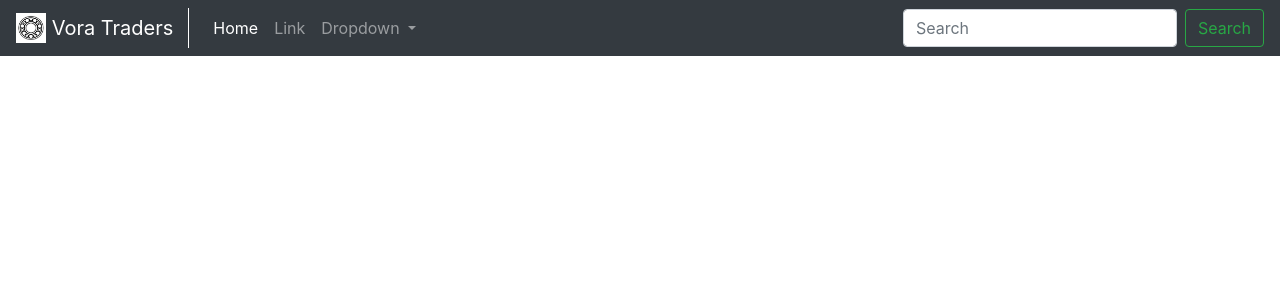
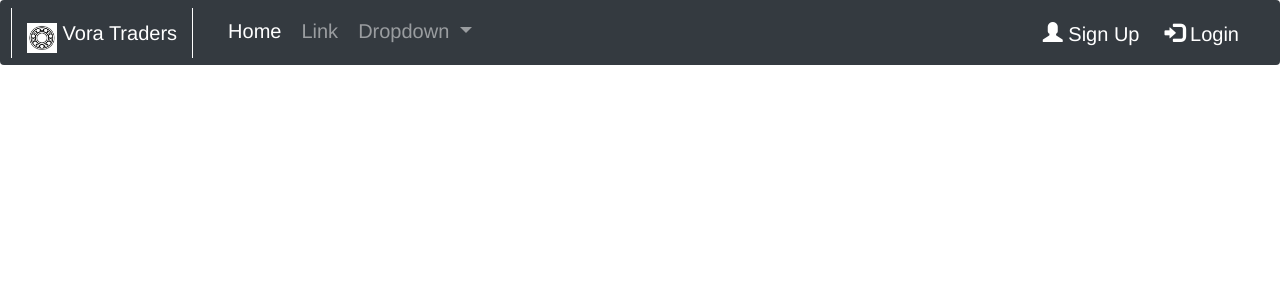
Before and after one commit to Nisarg2104/Vora-Traders-Website, a Flask app: page / in a window 1280 px wide. Shown: the top 300 px of the page. Run offline with Flask 2, Linux system fonts and the light colour scheme; some libraries are stand-ins or nearby versions.

Commit message:
removed search bar and added sign up, login options

```diff
--- a/static/styles.css
+++ b/static/styles.css
@@ -1,3 +1,12 @@
 nav a:hover{
     background-color: #111;
 }
+
+li a{
+    font-size:25px;
+    font-style: bold;
+}
+
+nav>ul >li > a:hover{
+    background-color: #111;
+}
--- a/templates/index.html
+++ b/templates/index.html
@@ -6,14 +6,16 @@
         <link rel="stylesheet" href="https://stackpath.bootstrapcdn.com/bootstrap/4.3.1/css/bootstrap.min.css" integrity="sha384-ggOyR0iXCbMQv3Xipma34MD+dH/1fQ784/j6cY/iJTQUOhcWr7x9JvoRxT2MZw1T" crossorigin="anonymous">
         <title>My Webpage </title>
         <link rel="stylesheet" href="{{url_for('static', filename='styles.css')}}">
-        <script src="https://code.jquery.com/jquery-3.2.1.slim.min.js" integrity="sha384-KJ3o2DKtIkvYIK3UENzmM7KCkRr/rE9/Qpg6aAZGJwFDMVNA/GpGFF93hXpG5KkN" crossorigin="anonymous"></script>
-<script src="https://cdnjs.cloudflare.com/ajax/libs/popper.js/1.12.9/umd/popper.min.js" integrity="sha384-ApNbgh9B+Y1QKtv3Rn7W3mgPxhU9K/ScQsAP7hUibX39j7fakFPskvXusvfa0b4Q" crossorigin="anonymous"></script>
-<script src="https://maxcdn.bootstrapcdn.com/bootstrap/4.0.0/js/bootstrap.min.js" integrity="sha384-JZR6Spejh4U02d8jOt6vLEHfe/JQGiRRSQQxSfFWpi1MquVdAyjUar5+76PVCmYl" crossorigin="anonymous"></script>
+        <meta name="viewport" content="width=device-width, initial-scale=1">
+  <link rel="stylesheet" href="https://maxcdn.bootstrapcdn.com/bootstrap/3.4.0/css/bootstrap.min.css">
+  <script src="https://ajax.googleapis.com/ajax/libs/jquery/3.4.0/jquery.min.js"></script>
+  <script src="https://maxcdn.bootstrapcdn.com/bootstrap/3.4.0/js/bootstrap.min.js"></script>
+
     </head>
     <body>
         <nav class="navbar sticky-top navbar-expand-lg navbar-dark bg-dark">
-            <a class="navbar-brand" href="#"style="border-right: 0.25px solid white;padding-right: 15px">
-                <img src="{{url_for('static',filename='bearing.jpg')}}" width="30" height="30" class="d-inline-block align-top"/>
+            <a class="navbar-brand" href="#"style=" font-size:20px;border-left: 0.25px solid white;border-right: 0.25px solid white;padding-left: 15px;">
+                <img src="{{url_for('static',filename='bearing.jpg')}}" width="30" height="30" style="line-height: 20px;" class="d-inline-block align-top"/>
                 Vora Traders
               </a>
                     <button class="navbar-toggler" type="button" data-toggle="collapse" data-target="#navbarSupportedContent" aria-controls="navbarSupportedContent" aria-expanded="false" aria-label="Toggle navigation">
@@ -23,13 +25,13 @@
                     <div class="collapse navbar-collapse" id="navbarSupportedContent">
                       <ul class="navbar-nav mr-auto">
                         <li class="nav-item active">
-                          <a class="nav-link" href="#">Home <span class="sr-only">(current)</span></a>
+                          <a class="nav-link" href="#" style="font-size: 20px; font-style: bold; padding-left:10px;padding-right: 10px;">Home <span class="sr-only">(current)</span></a>
                         </li>
                         <li class="nav-item">
-                          <a class="nav-link" href="#">Link</a>
+                          <a class="nav-link" style="font-size: 20px; font-style: bold; padding-left:10px;padding-right: 10px;" href="#">Link</a>
                         </li>
                         <li class="nav-item dropdown">
-                          <a class="nav-link dropdown-toggle" href="#" id="navbarDropdown" role="button" data-toggle="dropdown" aria-haspopup="true" aria-expanded="false">
+                          <a class="nav-link dropdown-toggle" href="#" id="navbarDropdown" role="button" data-toggle="dropdown" aria-haspopup="true" aria-expanded="false" style="font-size: 20px; font-style: bold; padding-left:10px;padding-right: 10px;">
                             Dropdown
                           </a>
                           <div class="dropdown-menu" aria-labelledby="navbarDropdown">
@@ -41,10 +43,12 @@
                         </li>
 
                       </ul>
-                      <form class="form-inline my-2 my-lg-0">
-                        <input class="form-control mr-sm-2" type="search" placeholder="Search" aria-label="Search">
-                        <button class="btn btn-outline-success my-2 my-sm-0" type="submit">Search</button>
-                      </form>
+                      <div class="container-fluid">
+                      <ul class="nav navbar-nav navbar-right">
+                        <li><a href="#" style="color:white;font-size: 20px; font-style: bold; padding-left:10px;"><span class="glyphicon glyphicon-user"></span> Sign Up</a></li>
+                        <li><a href="#" style="color:white;font-size: 20px; font-style: bold; padding-left:10px;"><span class="glyphicon glyphicon-log-in"></span> Login</a></li>
+                      </ul>
+                    </div>
                     </div>
                   </nav>
 
```
